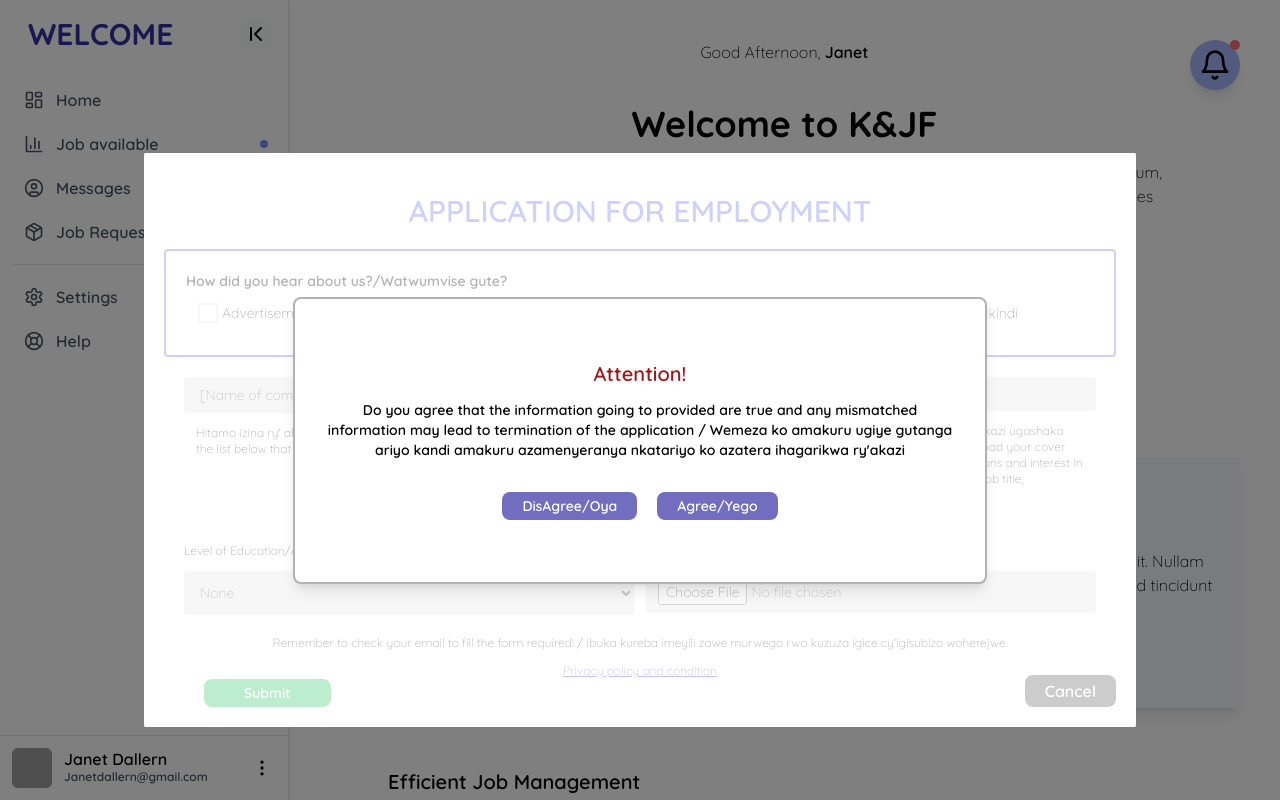
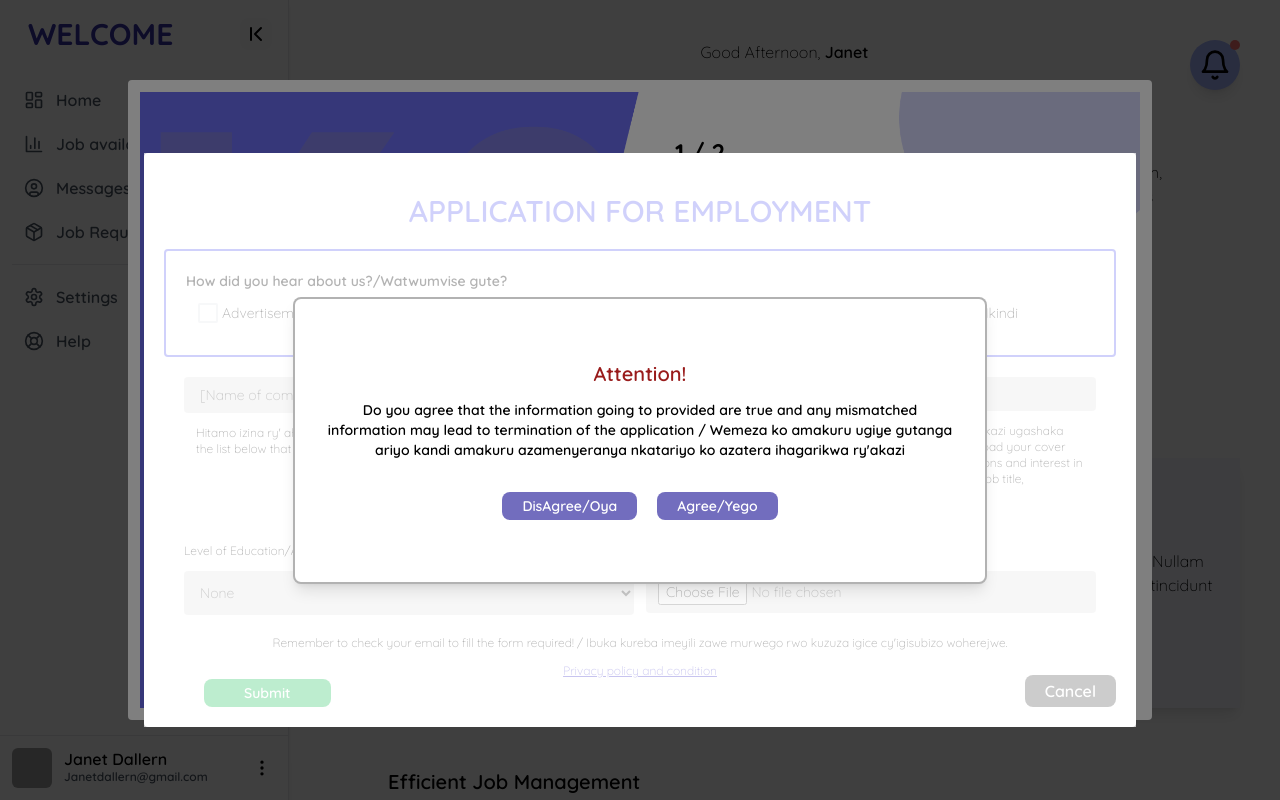
Before and after one commit to cyusasnave/KFJ-project-Innocent, a React (Vite) app: page /dashboard in a window 1280 px wide. Shown: the top 800 px of the page. Built offline with nearby package versions, Linux system fonts and the light colour scheme; grey boxes are pictures that could not be loaded.

Commit message:
Completed the request job form

```diff
--- a/src/Components/Dashboard/DashboardHome.tsx
+++ b/src/Components/Dashboard/DashboardHome.tsx
@@ -60,7 +60,7 @@ function DashboardHome() {
 
   return (
     <div className="flex">
-      {/* <SignUp /> */}
+      <SignUp />
       <DashboardHomeNav />
 
       {/* request job form */}
```
